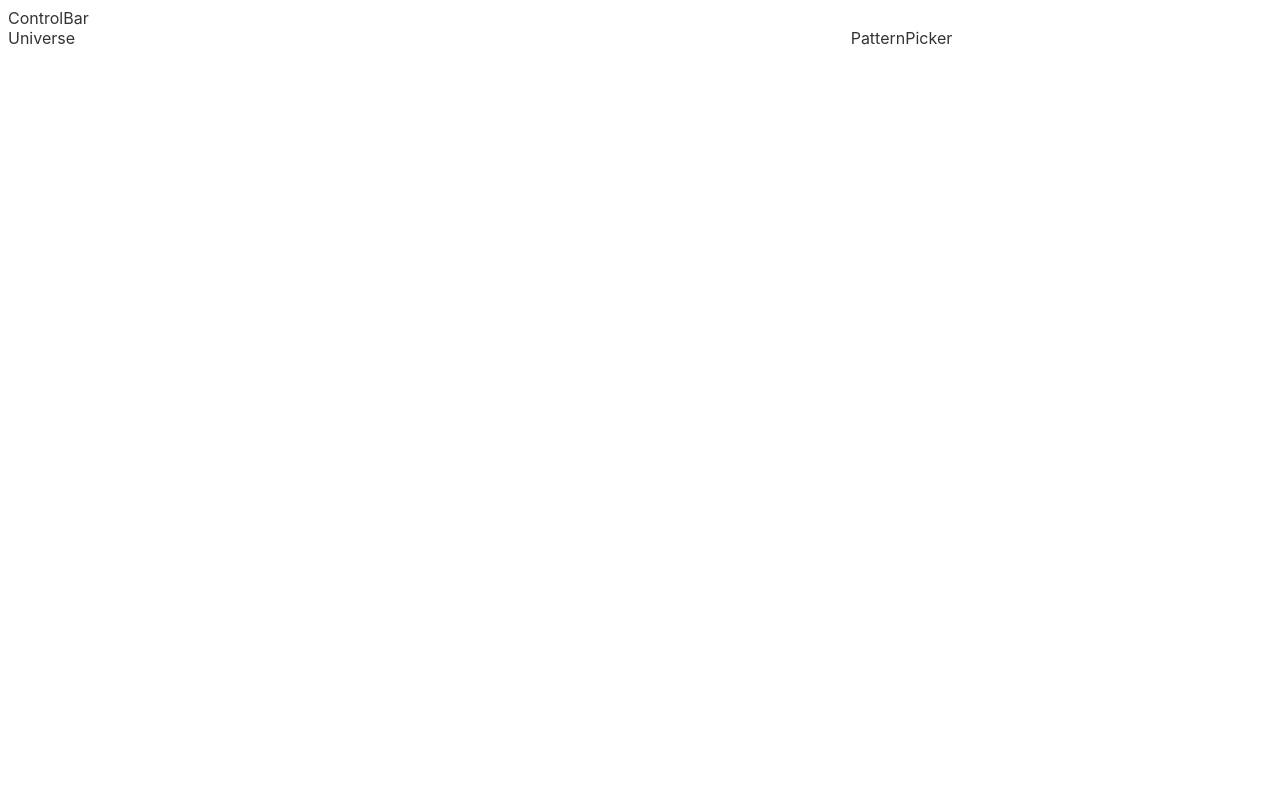
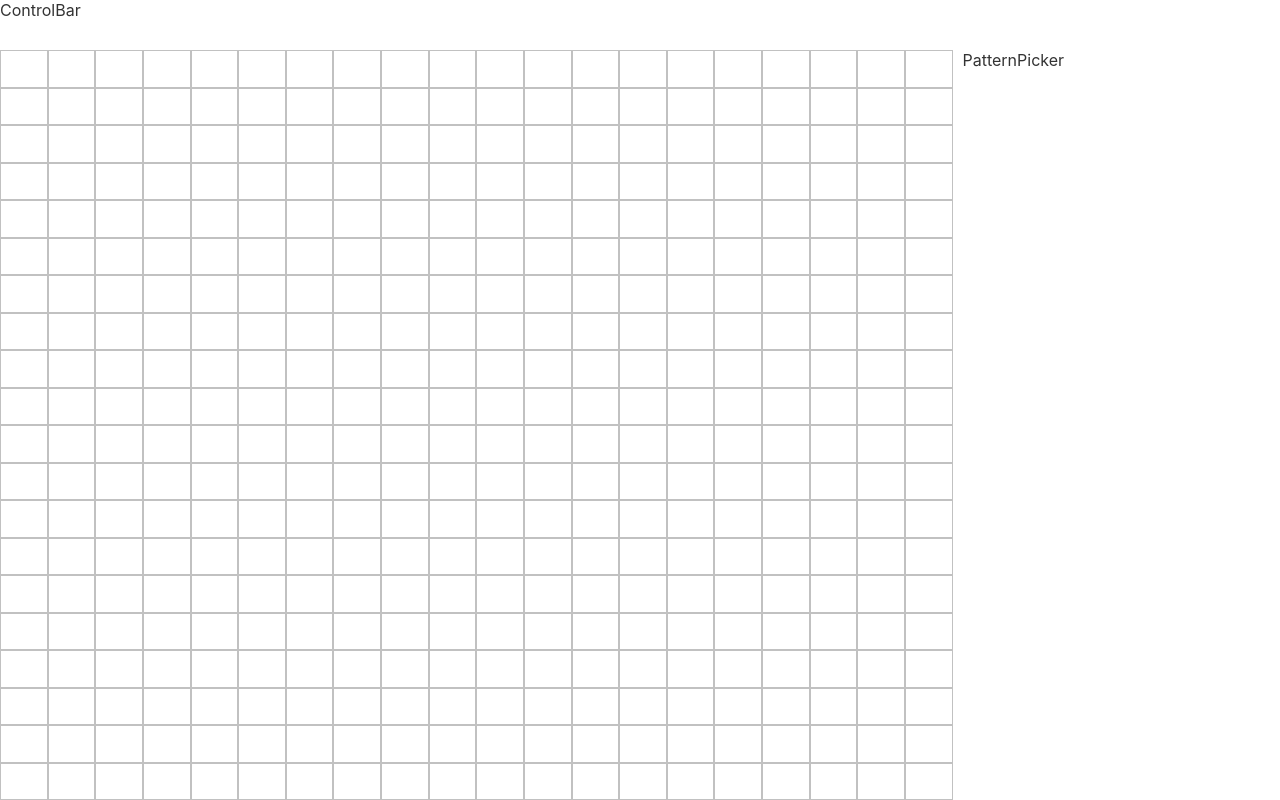
Before and after one commit to CrisTowi/game-of-life, a Svelte app: page / in a window 1280 px wide. Built offline with nearby package versions, Linux system fonts and the light colour scheme.

Commit message:
Implement drawing logic

```diff
--- a/src/App.svelte
+++ b/src/App.svelte
@@ -1,16 +1,34 @@
 <script>
+// Store
+import { universe, universeSize } from './store';
+
 // Components
 import ControlBar from './components/ControlBar.svelte';
 
 // Containers
 import PatternPicker from './containers/PatternPicker.svelte';
 import Universe from './containers/Universe.svelte';
+
+universeSize.subscribe((newUniverseSize) => {
+	universe.update(() => {
+		return (new Array(newUniverseSize)).fill((new Array(newUniverseSize)).fill(false));
+	});
+});
+
+document.addEventListener('contextmenu', event => event.preventDefault());
 </script>
 
 <style>
+:global(body) {
+	margin: 0px;
+	padding: 0px;
+}
+
 .AppContainer {
 	display: grid;
-	grid-template-columns: 2fr 1fr;
+	gap: 10px;
+	grid-template-columns: 3fr 1fr;
+	height: calc(100vh - 50px);
 }
 </style>
 
--- a/src/components/ControlBar.svelte
+++ b/src/components/ControlBar.svelte
@@ -1,3 +1,9 @@
+<style>
+.ControlBar {
+  height: 50px;
+}
+</style>
+
 <div class="ControlBar">
   ControlBar
 </div>
--- a/src/containers/Universe.svelte
+++ b/src/containers/Universe.svelte
@@ -1,3 +1,50 @@
-<div class="Universe">
-  Universe
+<script>
+import { universe, universeSize } from '../store';
+
+const handleChangeCellStatus = ({y, x}, newStatus) => {
+  universe.update((oldUniverse) => {
+    const unvierseClone = JSON.parse(JSON.stringify(oldUniverse));
+    unvierseClone[y][x] = newStatus;
+    return unvierseClone;
+  });
+}
+
+const handleMouseValidAction = (e, coords) => {
+  if (e.buttons === 1) {
+    handleChangeCellStatus(coords, true);
+  } else if (e.buttons === 2) {
+    handleChangeCellStatus(coords, false);
+  }
+};
+</script>
+
+<style>
+.Universe {
+  display: grid;
+  height: 100%;
+  width: 100%;
+}
+.cell {
+  cursor: pointer;
+  border: 0.1px solid #C1C1C1;
+  box-sizing: border-box;
+}
+
+.cell--alive {
+  background-color: black;
+}
+</style>
+
+<div class="Universe" style={`
+  grid-template-columns: repeat(${$universeSize}, ${100 / $universeSize}%);
+  grid-template-rows: repeat(${$universeSize}, ${100 / $universeSize}%);
+`}>
+  {#each $universe as universeRow, y}
+    {#each universeRow as universeCell, x}
+      <div
+        on:mouseover={(e) => handleMouseValidAction(e, {y, x})}
+        on:mousedown={(e) => handleMouseValidAction(e, {y, x})}
+        class={`cell ${ $universe[y][x] ? 'cell--alive' : '' }`} />
+    {/each}
+  {/each}
 </div>
--- /dev/null
+++ b/src/store.js
@@ -0,0 +1,4 @@
+import { writable } from 'svelte/store';
+
+export const universe = writable(null);
+export const universeSize = writable(20);
```
